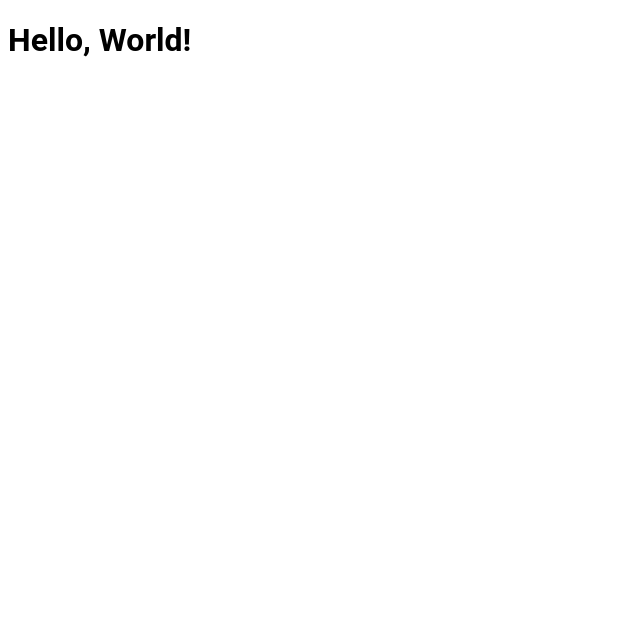
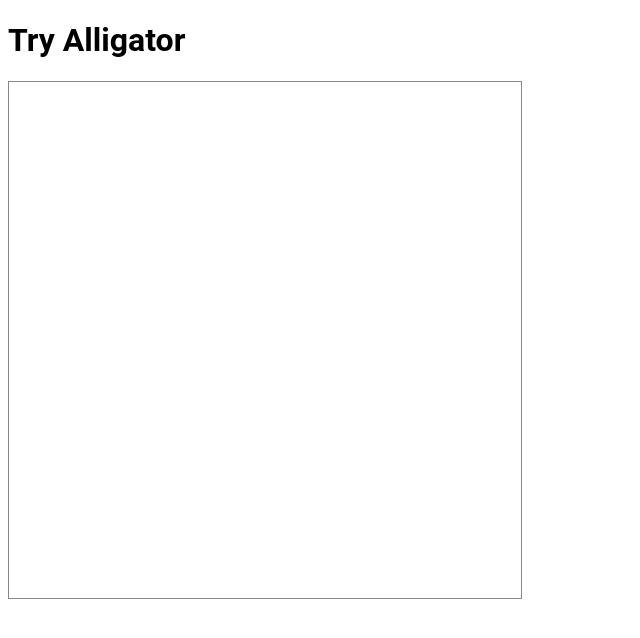
Before and after one commit to PollRobots/tryalligator, a React app: page / in a window 1280 px wide. Shown: the top 638 px of the page, without its empty margins (0-640 px from the left). Built offline with nearby package versions, Linux system fonts and the light colour scheme.

Commit message:
simple point adding and moving

```diff
--- /dev/null
+++ b/src/components/DotBox.tsx
@@ -0,0 +1,98 @@
+import React from "react";
+
+interface DotBoxProps {
+  width: number;
+  height: number;
+  onUpdatePoints?: (points: DotBoxPoint[]) => void;
+}
+
+interface DotBoxPoint {
+  x: number;
+  y: number;
+}
+
+export const DotBox: React.FunctionComponent<DotBoxProps> = (
+  props: DotBoxProps
+) => {
+  const svgRef = React.useRef<SVGSVGElement>(null);
+  const [points, setPoints] = React.useState<DotBoxPoint[]>([]);
+  const [selected, setSelected] = React.useState<number>(-1);
+
+  const getSvgPoint = (evt: React.MouseEvent) => {
+    const svg = svgRef.current;
+    if (!svg) {
+      return;
+    }
+    const svgCtm = svg.getScreenCTM();
+    if (!svgCtm) {
+      return;
+    }
+    const pt = svg.createSVGPoint();
+    pt.x = evt.clientX;
+    pt.y = evt.clientY;
+
+    return pt.matrixTransform(svgCtm.inverse());
+  };
+
+  const onSvgClick = (evt: React.MouseEvent<SVGSVGElement, MouseEvent>) => {
+    const svgP = getSvgPoint(evt);
+    if (!svgP) {
+      return;
+    }
+    setPoints([...points, { x: svgP.x, y: svgP.y }]);
+  };
+
+  const onMouseDown = (
+    evt: React.MouseEvent<SVGCircleElement, MouseEvent>,
+    i: number
+  ) => {
+    setSelected(i);
+  };
+
+  const onMouseMove = (evt: React.MouseEvent<SVGSVGElement, MouseEvent>) => {
+    if (selected === -1 || evt.buttons === 0) {
+      return;
+    }
+    const svgP = getSvgPoint(evt);
+    if (!svgP) {
+      return;
+    }
+    const updated = [...points];
+    updated[selected] = { x: svgP.x, y: svgP.y };
+    setPoints(updated);
+  };
+
+  const onMouseUp = (
+    evt: React.MouseEvent<SVGCircleElement, MouseEvent>,
+    i: number
+  ) => {
+    setSelected(-1);
+  };
+
+  return (
+    <div style={{ border: "solid 1px #888", width: "fit-content" }}>
+      <svg
+        ref={svgRef}
+        width={props.width}
+        height={props.height}
+        viewBox={`0 0 ${props.width} ${props.height}`}
+        onClick={(e) => onSvgClick(e)}
+        onMouseMove={(e) => onMouseMove(e)}
+      >
+        {points.map((p, i) => (
+          <circle
+            cx={p.x}
+            cy={p.y}
+            r={selected === i ? 8 : 4}
+            key={i}
+            fill="transparent"
+            stroke="black"
+            onClick={(e) => e.stopPropagation()}
+            onMouseDown={(e) => onMouseDown(e, i)}
+            onMouseUp={(e) => onMouseUp(e, i)}
+          />
+        ))}
+      </svg>
+    </div>
+  );
+};
--- a/src/index.tsx
+++ b/src/index.tsx
@@ -1,4 +1,12 @@
 import * as React from "react";
 import * as ReactDOM from "react-dom";
 
-ReactDOM.render(<h1>Hello, World!</h1>, document.getElementById("app"));
+import { DotBox } from "./components/DotBox";
+
+ReactDOM.render(
+  <div>
+    <h1>Try Alligator</h1>
+    <DotBox width={512} height={512} />
+  </div>,
+  document.getElementById("app")
+);
--- a/tsconfig.json
+++ b/tsconfig.json
@@ -1,4 +1,5 @@
 {
+  "include": ["./src/**/*.ts", "./src/**/*.tsx"],
   "compilerOptions": {
     "outDir": "./dist/",
     "sourceMap": true,
@@ -8,6 +9,7 @@
     "jsx":"react",
     "lib": ["dom", "esnext"],
     "declaration": false,
-    "strict": true
+    "strict": true,
+    "allowSyntheticDefaultImports": true
   }
 }
--- a/webpack.config.js
+++ b/webpack.config.js
@@ -1,5 +1,5 @@
 const path = require("path");
-const HtmlWebpackPlugin = require("html-webpack-plugin");
+const HtmlWebpack = require("html-webpack-plugin");
 const TerserWebpack = require("terser-webpack-plugin");
 const { CleanWebpackPlugin: CleanWebpack } = require("clean-webpack-plugin");
 
@@ -53,7 +53,7 @@ module.exports = (env, argv) => {
 
     plugins: [
       new CleanWebpack(),
-      new HtmlWebpackPlugin({
+      new HtmlWebpack({
         title: "Try Alligator",
         filename: "tryalligator.html",
         template: template,
```
